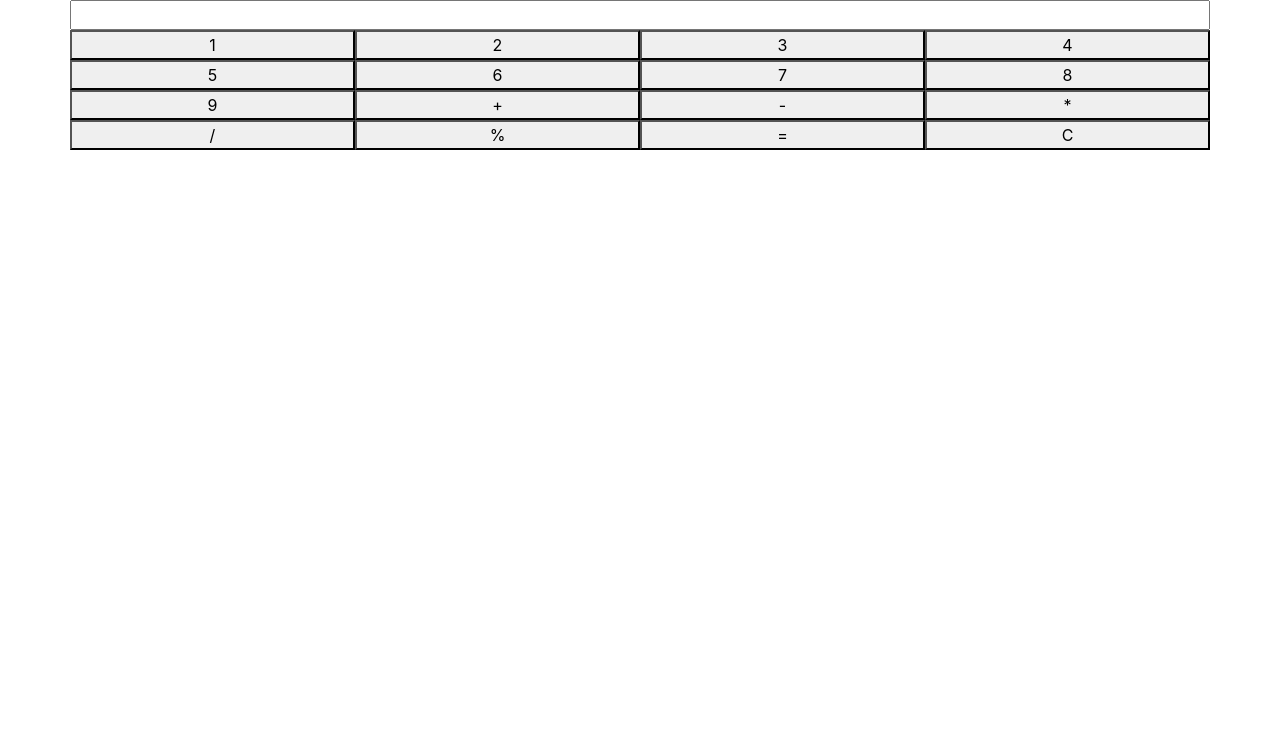
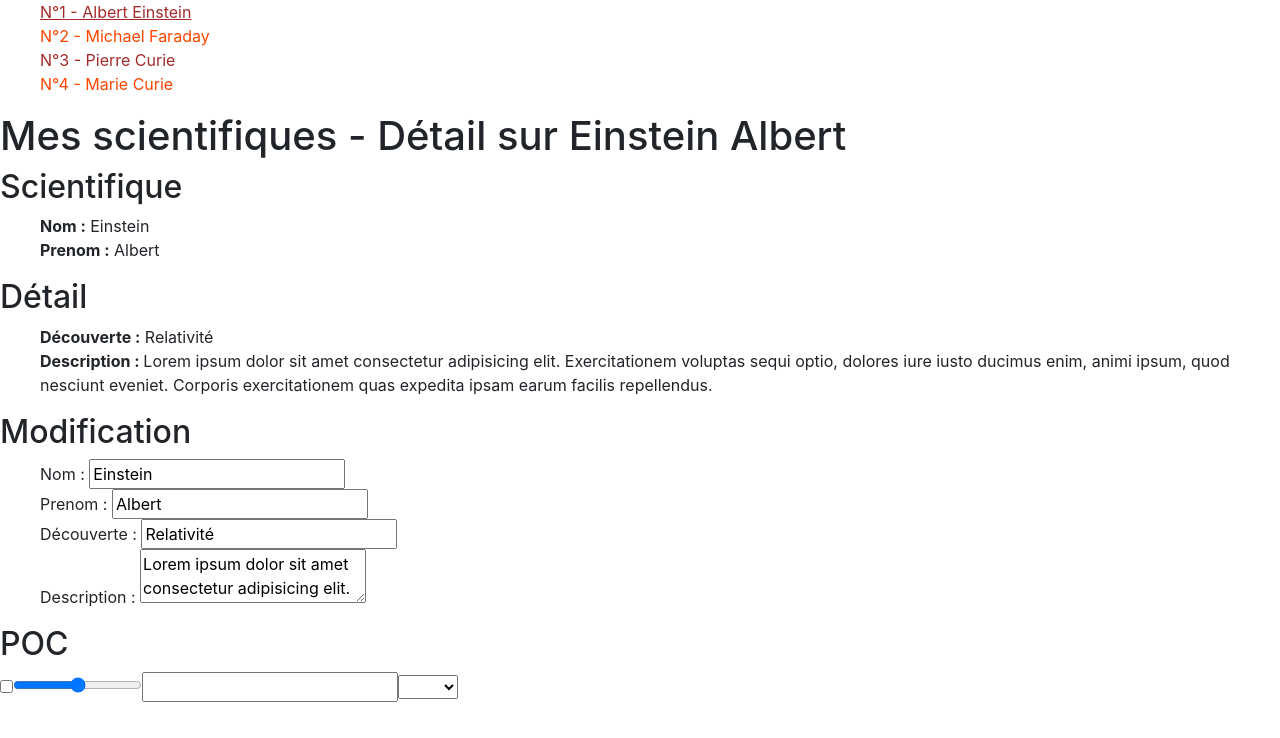
Before and after one commit to guillaume-artignan/formationAngular, an Angular app: page / in a window 1280 px wide. Shown: the top 738 px of the page. Built offline with nearby package versions, Linux system fonts and the light colour scheme.

Commit message:
Scientifiques IF et Menu

```diff
--- a/src/app/app.module.ts
+++ b/src/app/app.module.ts
@@ -22,6 +22,6 @@ import { CalculatriceComponent } from './calculatrice/calculatrice.component';
   //Contient les services
   providers: [],
   //La classe de démarrage
-  bootstrap: [CalculatriceComponent]
+  bootstrap: [ScientifiquesComponent]
 })
 export class AppModule { }
--- a/src/app/scientifiques/scientifiques.component.css
+++ b/src/app/scientifiques/scientifiques.component.css
@@ -4,3 +4,15 @@ ul {
 
     list-style-type: none;
 }
+
+.selected {
+    text-decoration: underline;
+}
+
+.pair {
+    color : brown;
+}
+
+.impair {
+    color : orangered;
+}
--- a/src/app/scientifiques/scientifiques.component.html
+++ b/src/app/scientifiques/scientifiques.component.html
@@ -1,4 +1,16 @@
 <div>
+
+<ul>
+  <li *ngFor="let p of personnes; let num = index"
+      [ngClass]="{pair:num%2==0,impair:num%2==1}"
+      (click)="selectionne(p)"
+      [class.selected]="personne==p">
+      N°{{num+1}} - {{p.prenom}} {{p.nom}}
+  </li>
+
+</ul>
+
+
 <h1>{{titre}} - Détail sur {{personne.nom}} {{personne.prenom}}</h1>
 <h2>Scientifique
 </h2>
--- a/src/app/scientifiques/scientifiques.component.ts
+++ b/src/app/scientifiques/scientifiques.component.ts
@@ -12,10 +12,17 @@ import Personne from './personne.model';
 export class ScientifiquesComponent implements OnInit {
 
   titre : string = "Mes scientifiques";
-  personne : Personne = new Personne("Einstein","Albert","Relativité","Lorem ipsum dolor sit amet consectetur adipisicing elit. Exercitationem voluptas sequi optio, dolores iure iusto ducimus enim, animi ipsum, quod nesciunt eveniet. Corporis exercitationem quas expedita ipsam earum facilis repellendus.");
+  personne : Personne = {};
+  personnes : Personne[] = new Array<Personne>(
+                            new Personne("Einstein","Albert","Relativité","Lorem ipsum dolor sit amet consectetur adipisicing elit. Exercitationem voluptas sequi optio, dolores iure iusto ducimus enim, animi ipsum, quod nesciunt eveniet. Corporis exercitationem quas expedita ipsam earum facilis repellendus."),
+                            new Personne("Faraday","Michael","Champs Electro-magnetique","Lorem ipsum dolor sit amet consectetur adipisicing elit. Exercitationem voluptas sequi optio, dolores iure iusto ducimus enim, animi ipsum, quod nesciunt eveniet. Corporis exercitationem quas expedita ipsam earum facilis repellendus."),
+                            new Personne("Curie","Pierre","Radiactivité","Lorem ipsum dolor sit amet consectetur adipisicing elit. Exercitationem voluptas sequi optio, dolores iure iusto ducimus enim, animi ipsum, quod nesciunt eveniet. Corporis exercitationem quas expedita ipsam earum facilis repellendus."),
+                            new Personne("Curie","Marie","Radiactivité","Lorem ipsum dolor sit amet consectetur adipisicing elit. Exercitationem voluptas sequi optio, dolores iure iusto ducimus enim, animi ipsum, quod nesciunt eveniet. Corporis exercitationem quas expedita ipsam earum facilis repellendus."),
+                            );
 
-
-  constructor() { }
+  constructor() {
+    this.personne = this.personnes[0];
+  }
 
   ngOnInit() {
   }
@@ -24,4 +31,8 @@ export class ScientifiquesComponent implements OnInit {
     console.log(evt);
   }
 
+  selectionne(p){
+    this.personne = p;
+  }
+
 }
```
